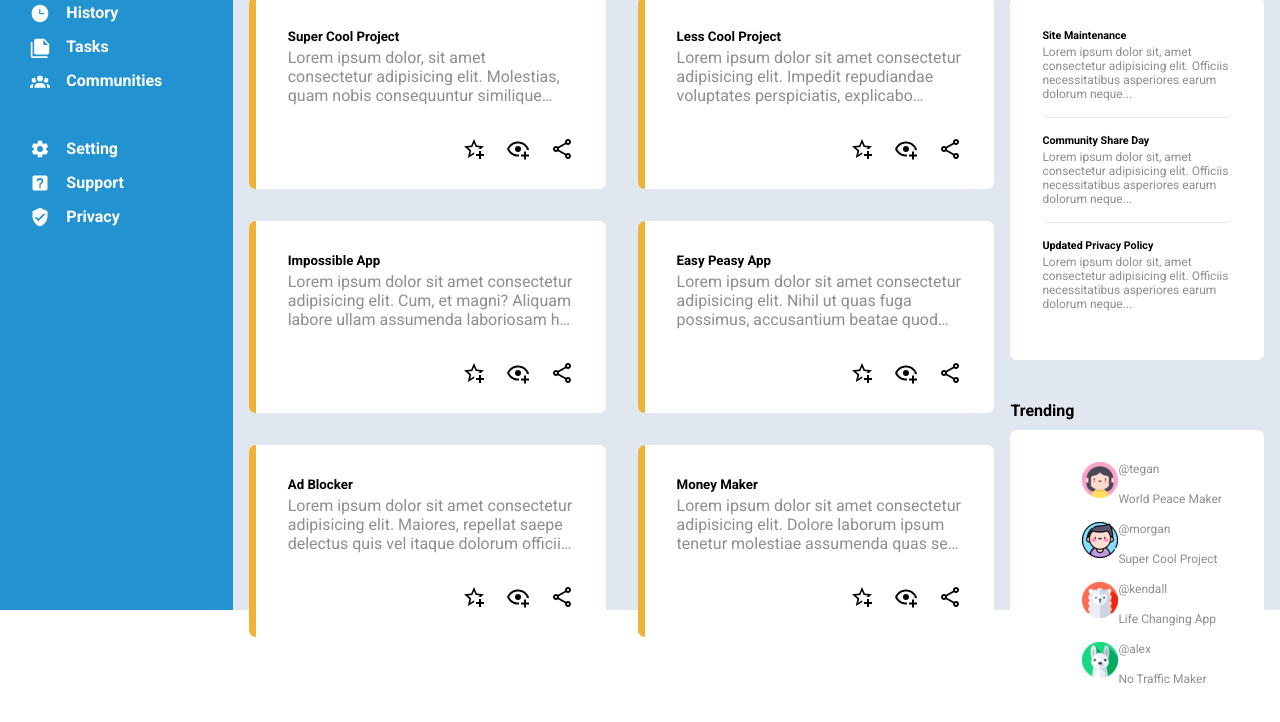
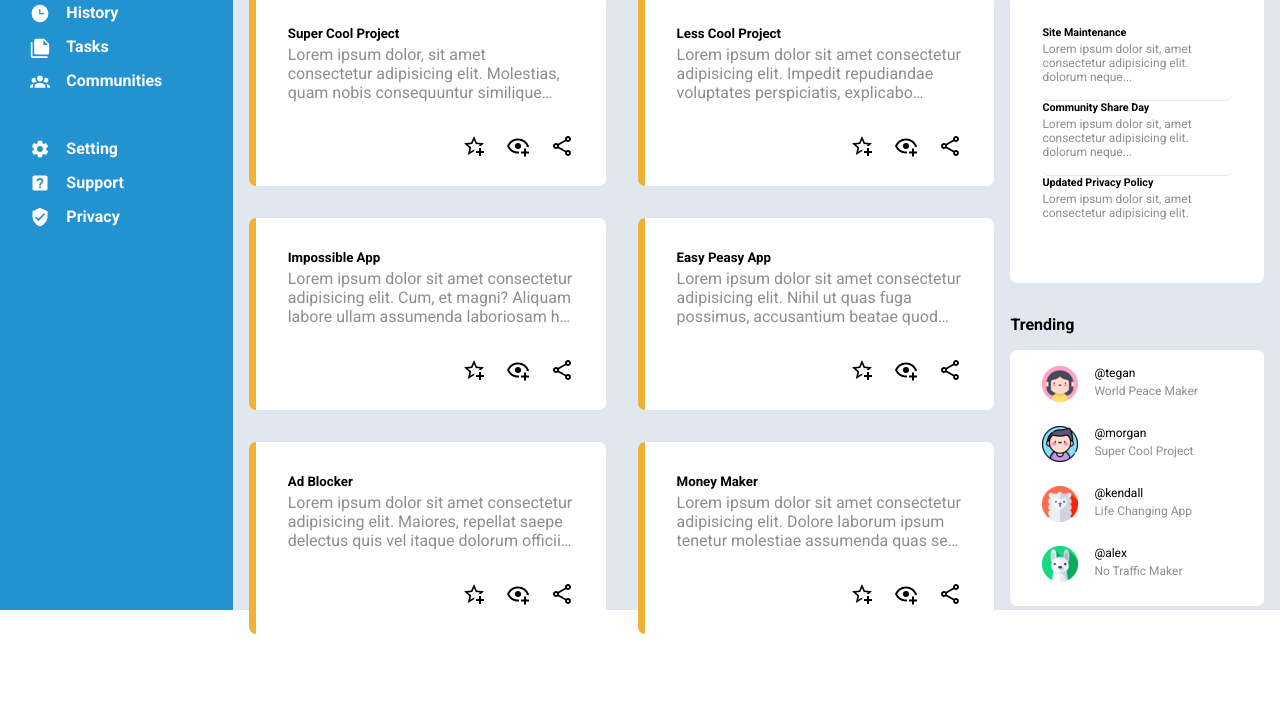
Before and after one commit to zhutaoping/ADMIN-DASHBOARD, a plain HTML site: page index.html in a window 1280 px wide. Shown: the part 190-912 px from the top of the page. After the commit the page ends 845 px from the top, so only its background shows below. Drawn offline with Linux system fonts and the light colour scheme.

Commit message:
all done

```diff
--- a/index.html
+++ b/index.html
@@ -95,15 +95,17 @@
     <!-- main section -->
     <main>
       <div class="your-projects">
+        <div class="flex-container">
           <h4>Your Projects</h4>
           <div class="project-cards">
             <div class="card">
               <h5>Super Cool Project</h5>
               <p>
                 Lorem ipsum dolor, sit amet consectetur adipisicing elit.
-              Molestias, quam nobis consequuntur similique accusantium deserunt
-              labore perferendis esse necessitatibus recusandae porro expedita
-              sed reprehenderit libero tempore sapiente dolor fuga culpa?
+                Molestias, quam nobis consequuntur similique accusantium
+                deserunt labore perferendis esse necessitatibus recusandae porro
+                expedita sed reprehenderit libero tempore sapiente dolor fuga
+                culpa?
               </p>
               <div class="actions">
                 <img src="./images/icons/star-plus-outline.svg" alt="" />
@@ -119,8 +121,9 @@
                 illo qui veniam sed nemo, aspernatur iusto. Porro, fuga non
                 nostrum at provident magnam tenetur? Lorem ipsum dolor sit amet
                 consectetur adipisicing elit. Quia porro optio accusamus veniam
-              hic, natus et voluptas quis est, neque praesentium nisi temporibus
-              molestias minima quaerat. Impedit vel numquam voluptatibus?
+                hic, natus et voluptas quis est, neque praesentium nisi
+                temporibus molestias minima quaerat. Impedit vel numquam
+                voluptatibus?
               </p>
               <div class="actions">
                 <img src="./images/icons/star-plus-outline.svg" alt="" />
@@ -133,8 +136,8 @@
               <p>
                 Lorem ipsum dolor sit amet consectetur adipisicing elit. Cum, et
                 magni? Aliquam labore ullam assumenda laboriosam hic harum ad
-              deleniti doloribus expedita, nemo nesciunt odit vitae repudiandae.
-              Eius, atque voluptatum!
+                deleniti doloribus expedita, nemo nesciunt odit vitae
+                repudiandae. Eius, atque voluptatum!
               </p>
               <div class="actions">
                 <img src="./images/icons/star-plus-outline.svg" alt="" />
@@ -145,8 +148,8 @@
             <div class="card">
               <h5>Easy Peasy App</h5>
               <p>
-              Lorem ipsum dolor sit amet consectetur adipisicing elit. Nihil ut
-              quas fuga possimus, accusantium beatae quod earum sint maxime
+                Lorem ipsum dolor sit amet consectetur adipisicing elit. Nihil
+                ut quas fuga possimus, accusantium beatae quod earum sint maxime
                 repellat iusto animi, dicta laborum perferendis delectus
                 repudiandae adipisci vero eius.
               </p>
@@ -159,10 +162,10 @@
             <div class="card">
               <h5>Ad Blocker</h5>
               <p>
-              Lorem ipsum dolor sit amet consectetur adipisicing elit. Maiores,
-              repellat saepe delectus quis vel itaque dolorum officiis ratione
-              labore! Eligendi aspernatur obcaecati soluta corrupti facilis
-              autem ut voluptates earum deleniti?
+                Lorem ipsum dolor sit amet consectetur adipisicing elit.
+                Maiores, repellat saepe delectus quis vel itaque dolorum
+                officiis ratione labore! Eligendi aspernatur obcaecati soluta
+                corrupti facilis autem ut voluptates earum deleniti?
               </p>
               <div class="actions">
                 <img src="./images/icons/star-plus-outline.svg" alt="" />
@@ -186,6 +189,7 @@
             </div>
           </div>
         </div>
+      </div>
       <!-- main rightsid -->
       <div class="rightside">
         <div class="top-container">
@@ -195,50 +199,45 @@
               <h6>Site Maintenance</h6>
               <p>
                 Lorem ipsum dolor sit, amet consectetur adipisicing elit.
-                Officiis necessitatibus asperiores earum dolorum neque...
+                dolorum neque...
               </p>
             </div>
             <div class="card">
               <h6>Community Share Day</h6>
               <p>
                 Lorem ipsum dolor sit, amet consectetur adipisicing elit.
-                Officiis necessitatibus asperiores earum dolorum neque...
+                dolorum neque...
               </p>
             </div>
             <div class="card">
               <h6>Updated Privacy Policy</h6>
-              <p>
-                Lorem ipsum dolor sit, amet consectetur adipisicing elit.
-                Officiis necessitatibus asperiores earum dolorum neque...
-              </p>
+              <p>Lorem ipsum dolor sit, amet consectetur adipisicing elit.</p>
             </div>
           </div>
         </div>
         <div class="bottom-container">
           <h4>Trending</h4>
           <div class="people">
-            <ul>
-              <li>
+            <div>
               <img src="./images/avatars/avatar-small.png" alt="" />
               <p class="tag">@tegan</p>
               <p class="lines">World Peace Maker</p>
-              </li>
-              <li>
+            </div>
+            <div>
               <img src="./images/avatars/avatar-boy-small.png" alt="" />
               <p class="tag">@morgan</p>
               <p class="lines">Super Cool Project</p>
-              </li>
-              <li>
+            </div>
+            <div>
               <img src="./images/avatars/llama-small.png" alt="" />
               <p class="tag">@kendall</p>
               <p class="lines">Life Changing App</p>
-              </li>
-              <li>
+            </div>
+            <div>
               <img src="./images/avatars/rabbit-small.png" alt="" />
               <p class="tag">@alex</p>
               <p class="lines">No Traffic Maker</p>
-              </li>
-            </ul>
+            </div>
           </div>
         </div>
       </div>
--- a/style.css
+++ b/style.css
@@ -149,15 +149,23 @@ main {
   display: grid;
   grid-template-columns: 8fr 3fr;
   grid-template-rows: 1fr;
+  /* border: 2px solid red; */
 }
 
+/* bug1 */
 .your-projects {
-  /* display: flex; */
-  /* flex-direction: column; */
+  /* border: 2px solid red; */
+}
+
+.flex-container {
+  display: flex;
+  flex-direction: column;
+  gap: 16px;
 }
 
 main h4 {
-  padding: 25px 16px 10px 16px;
+  margin-top: 16px;
+  margin-left: 16px;
 }
 
 .project-cards {
@@ -196,13 +204,15 @@ main h4 {
   letter-spacing: 16px;
 }
 
+/* bug2 */
 .rightside {
   display: grid;
   grid-template-columns: auto;
   grid-template-rows: 1fr 1fr;
+  /* border: 2px solid red; */
 }
 
-.rightside p {
+.card-container p {
   font-size: 12px;
   color: #8e8e8e;
   padding-bottom: 16px;
@@ -216,10 +226,10 @@ main .card {
   background-color: rgb(255, 255, 255);
 }
 
-.top-container,
-.bottom-container {
+.top-container {
   display: flex;
   flex-direction: column;
+  gap: 16px;
 }
 
 .top-container .card-container {
@@ -229,7 +239,6 @@ main .card {
   display: grid;
   grid-template-columns: 1fr;
   grid-template-rows: repeat(3, 1fr);
-  gap: 16px;
   padding: 32px;
 }
 
@@ -237,11 +246,15 @@ main .card {
   border-bottom: 1px solid #e1e7ef;
 }
 
+.bottom-container {
+  display: flex;
+  flex-direction: column;
+  gap: 16px;
+}
+
 .bottom-container .people {
   background-color: rgb(255, 255, 255);
-  /* height: 100%; */
   margin: 0 16px;
-  padding: 32px;
 }
 
 .card,
@@ -250,6 +263,26 @@ main .card {
   border-radius: 7px;
 }
 
+.people {
+  padding-left: 32px;
+  padding-top: 16px;
+}
+
 .people img {
   float: left;
+  margin-right: 16px;
 }
+
+.people .lines {
+  font-size: 12px;
+  margin-top: 4px;
+  margin-bottom: 12px;
+  color: #8e8e8e;
+  padding-bottom: 16px;
+}
+
+.people .tag {
+  font-size: 12px;
+  font-weight: 300;
+  color: black;
+}
```
Lines whose indentation alone changed are shown as unchanged.
